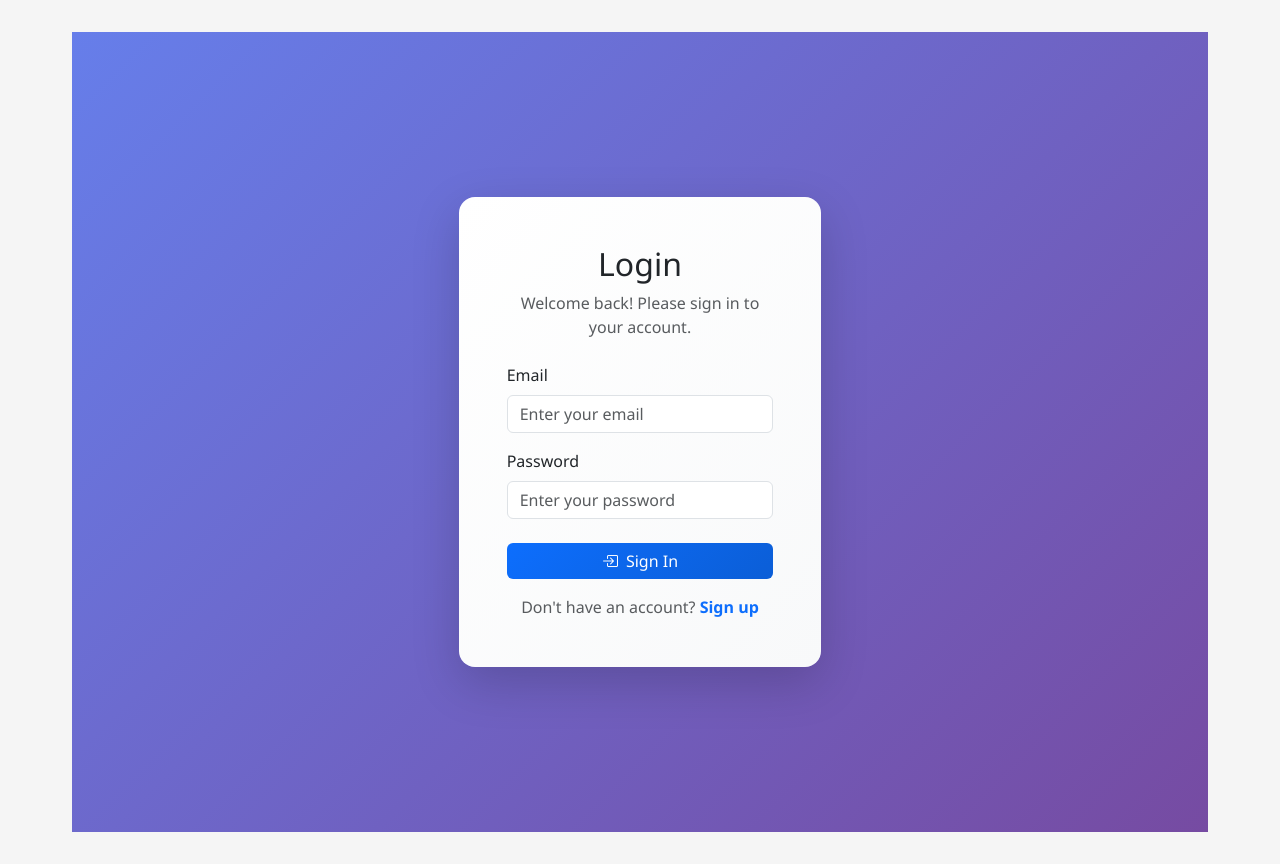
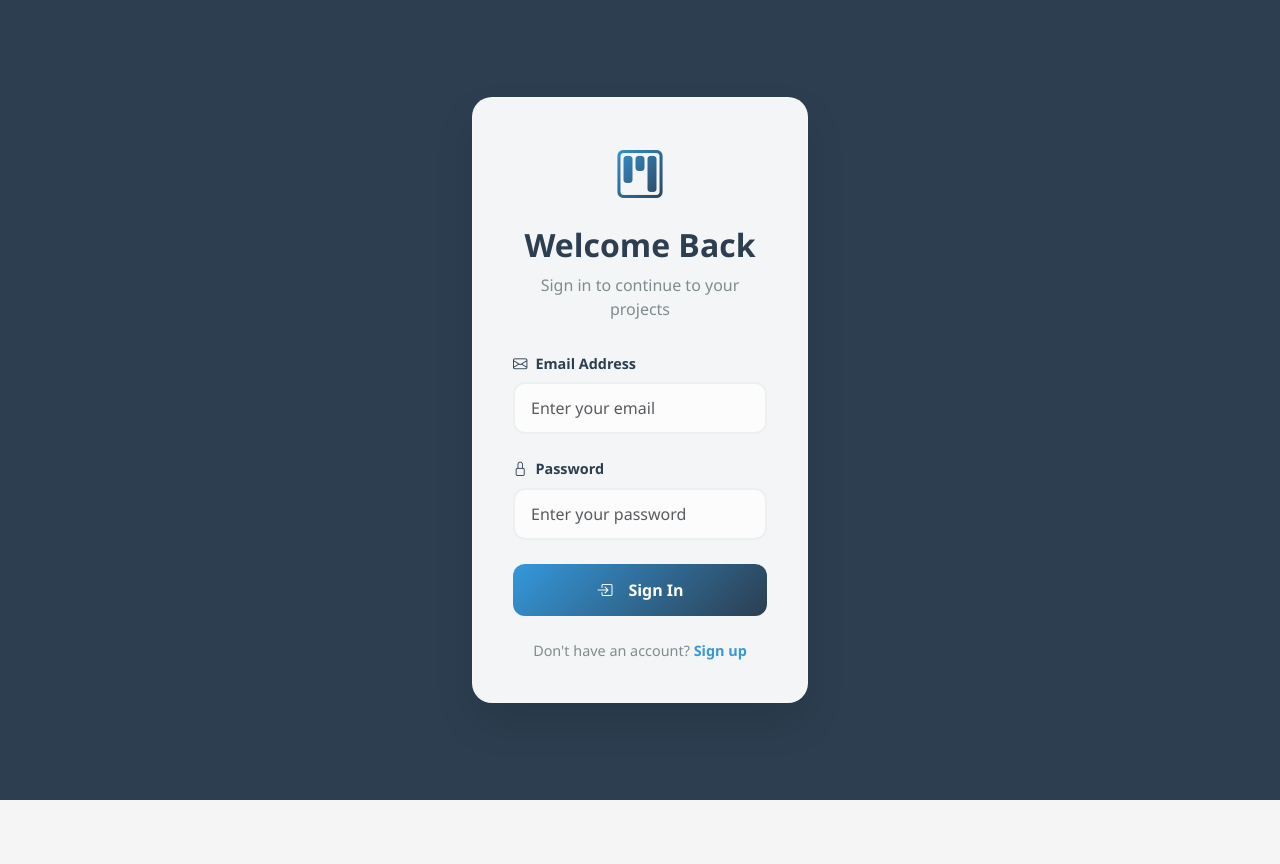
Before and after one commit to TrialAndErrror/project_planning, a Vue app in the folder frontend/: page /login in a window 1280 px wide. After the commit the page ends 800 px from the top, so only its background shows below. Built offline with nearby package versions, Linux system fonts and the light colour scheme; no server answers.

Commit message:
Update login page styling

```diff
--- a/frontend/package.json
+++ b/frontend/package.json
@@ -4,7 +4,7 @@
   "version": "0.0.0",
   "type": "module",
   "scripts": {
-    "dev": "vite",
+    "dev": "VITE_API_URL=http://localhost:8000 vite",
     "build": "tsc --noEmit && vite build",
     "preview": "vite preview",
     "type-check": "tsc --noEmit"
--- a/frontend/src/App.vue
+++ b/frontend/src/App.vue
@@ -1,7 +1,12 @@
 <template>
   <div id="app">
+
+
     <nav v-if="authStore.isAuthenticated" class="navbar">
-      <div class="nav-brand">Project Planning</div>
+      <div class="nav-brand">
+        <i class="bi bi-kanban me-2"></i>
+        Project Planning
+      </div>
       <div class="nav-links">
         <router-link to="/projects" class="nav-link">Projects</router-link>
         <button @click="logout" class="nav-link logout-btn">Logout</button>
@@ -16,11 +21,14 @@
 
 <script setup lang="ts">
 import { useAuthStore } from '@/stores/auth'
+import { useRouter } from 'vue-router'
 
 const authStore = useAuthStore()
+const router = useRouter()
 
 const logout = async () => {
   await authStore.logout()
+  router.push('/login')
 }
 </script>
 
@@ -49,11 +57,22 @@ body {
   justify-content: space-between;
   align-items: center;
   box-shadow: 0 2px 4px rgba(0,0,0,0.1);
+  position: relative;
+  z-index: 1000;
 }
 
 .nav-brand {
   font-size: 1.5rem;
   font-weight: bold;
+  display: flex;
+  align-items: center;
+  color: white;
+  text-decoration: none;
+  transition: all 0.3s ease;
+}
+
+.nav-brand:hover {
+  color: #3498db;
 }
 
 .nav-links {
@@ -65,13 +84,33 @@ body {
 .nav-link {
   color: white;
   text-decoration: none;
-  padding: 0.5rem 1rem;
-  border-radius: 4px;
-  transition: background-color 0.3s;
+  padding: 0.75rem 1.25rem;
+  border-radius: 8px;
+  transition: all 0.3s ease;
+  font-weight: 500;
+  position: relative;
+  overflow: hidden;
 }
 
 .nav-link:hover {
-  background-color: #34495e;
+  background-color: rgba(255, 255, 255, 0.1);
+  transform: translateY(-1px);
+  box-shadow: 0 4px 8px rgba(0, 0, 0, 0.2);
+}
+
+.nav-link::before {
+  content: '';
+  position: absolute;
+  top: 0;
+  left: -100%;
+  width: 100%;
+  height: 100%;
+  background: linear-gradient(90deg, transparent, rgba(255, 255, 255, 0.2), transparent);
+  transition: left 0.5s;
+}
+
+.nav-link:hover::before {
+  left: 100%;
 }
 
 .logout-btn {
@@ -82,8 +121,6 @@ body {
 }
 
 .main-content {
-  padding: 2rem;
-  max-width: 1200px;
   margin: 0 auto;
 }
 
--- a/frontend/src/stores/auth.ts
+++ b/frontend/src/stores/auth.ts
@@ -118,7 +118,6 @@ export const useAuthStore = defineStore('auth', () => {
         delete api.defaults.headers.common['Authorization']
       }
     } catch (error: any) {
-      console.error('Auth check error:', error)
       // Clear invalid token
       token.value = null
       user.value = null
--- a/frontend/src/stores/project.ts
+++ b/frontend/src/stores/project.ts
@@ -357,7 +357,9 @@ export const useProjectStore = defineStore('project', () => {
   const getTasksWithoutStage = (): Task[] => {
     if (!currentProject.value) return []
     // Get all tasks that don't have a stage assigned
-    return currentProject.value.tasks?.filter(task => !task.stage || task.stage === null) || []
+    // Check if tasks property exists, otherwise return empty array
+    if (!currentProject.value.tasks) return []
+    return currentProject.value.tasks.filter(task => !task.stage || task.stage === null)
   }
 
 
--- a/frontend/src/views/Login.vue
+++ b/frontend/src/views/Login.vue
@@ -1,17 +1,25 @@
 <template>
-  <div class="login-container">
-    <div class="row justify-content-center align-items-center min-vh-100">
-      <div class="col-12 col-sm-8 col-md-6 col-lg-4">
-        <div class="card shadow-lg border-0 login-card">
-          <div class="card-body p-4 p-md-5">
-            <div class="text-center mb-4">
-              <h1 class="h2 text-dark mb-2">Login</h1>
-              <p class="text-muted mb-0">Welcome back! Please sign in to your account.</p>
+  <div class="login-page" :class="{ 'login-shake': loading, 'login-success': loginSuccess }">
+    <!-- Background that will transform into navbar -->
+    <div class="login-background" :class="{ 'background-pull-up': loginSuccess }"></div>
+
+    <!-- Login Form Container -->
+    <div class="login-form-container" :class="{ 'form-fade-out': loginSuccess }">
+      <div class="login-form-wrapper">
+        <div class="login-form-card">
+          <div class="login-header">
+            <div class="logo-container">
+              <i class="bi bi-kanban logo-icon"></i>
+            </div>
+            <h1 class="login-title">Welcome Back</h1>
+            <p class="login-subtitle">Sign in to continue to your projects</p>
           </div>
 
-            <form @submit.prevent="handleLogin">
-              <div class="mb-3">
-                <label for="email" class="form-label">Email</label>
+          <form @submit.prevent="handleLogin" class="login-form">
+            <div class="form-group">
+              <label for="email" class="form-label">
+                <i class="bi bi-envelope me-2"></i>Email Address
+              </label>
               <input
                 type="email"
                 id="email"
@@ -19,11 +27,14 @@
                 required
                 placeholder="Enter your email"
                 class="form-control"
+                :disabled="loading"
               />
             </div>
 
-              <div class="mb-4">
-                <label for="password" class="form-label">Password</label>
+            <div class="form-group">
+              <label for="password" class="form-label">
+                <i class="bi bi-lock me-2"></i>Password
+              </label>
               <input
                 type="password"
                 id="password"
@@ -31,33 +42,32 @@
                 required
                 placeholder="Enter your password"
                 class="form-control"
+                :disabled="loading"
               />
             </div>
 
-              <div v-if="error" class="alert alert-danger mb-4" role="alert">
+            <div v-if="error" class="error-message" :class="{ 'error-shake': error }">
               <i class="bi bi-exclamation-triangle me-2"></i>
               {{ error }}
             </div>
 
-              <button type="submit" class="btn btn-primary w-100 mb-3" :disabled="loading">
-                <span v-if="loading" class="d-flex align-items-center justify-content-center">
-                  <div class="spinner-border spinner-border-sm me-2" role="status">
-                    <span class="visually-hidden">Loading...</span>
-                  </div>
-                  Signing in...
+            <button type="submit" class="login-button" :disabled="loading">
+              <span v-if="loading" class="button-content">
+                <div class="spinner"></div>
+                <span>Signing in...</span>
               </span>
-                <span v-else>
-                  <i class="bi bi-box-arrow-in-right me-2"></i>Sign In
+              <span v-else class="button-content">
+                <i class="bi bi-box-arrow-in-right me-2"></i>
+                Sign In
               </span>
             </button>
           </form>
 
-            <div class="text-center">
-              <p class="text-muted mb-0">
+          <div class="login-footer">
+            <p class="signup-text">
               Don't have an account?
-                <router-link to="/register" class="text-decoration-none fw-semibold">Sign up</router-link>
+              <router-link to="/register" class="signup-link">Sign up</router-link>
             </p>
-            </div>
           </div>
         </div>
       </div>
@@ -77,6 +87,7 @@ const email = ref('')
 const password = ref('')
 const loading = ref(false)
 const error = ref('')
+const loginSuccess = ref(false)
 
 const handleLogin = async () => {
   loading.value = true
@@ -85,7 +96,11 @@ const handleLogin = async () => {
   const result = await authStore.login(email.value, password.value)
 
   if (result.success) {
+    loginSuccess.value = true
+    // Wait for animation to complete before redirecting
+    setTimeout(() => {
       router.push('/')
+    }, 1500)
   } else {
     error.value = result.error?.non_field_errors?.[0] ||
                  result.error?.email?.[0] ||
@@ -98,51 +113,284 @@ const handleLogin = async () => {
 </script>
 
 <style scoped>
-.login-container {
-  background: linear-gradient(135deg, #667eea 0%, #764ba2 100%);
+.login-page {
+  position: relative;
   min-height: 100vh;
+  overflow: hidden;
+  background: #2c3e50;
+  display: flex;
+  align-items: center;
+  justify-content: center;
 }
 
-.login-card {
-  background: linear-gradient(135deg, #ffffff 0%, #f8f9fa 100%);
-  border-radius: 1rem;
-  transition: transform 0.2s ease-in-out, box-shadow 0.2s ease-in-out;
+/* Background that transforms into navbar */
+.login-background {
+  position: absolute;
+  top: 0;
+  left: 0;
+  right: 0;
+  bottom: 0;
+  background: #2c3e50;
+  z-index: 1;
+  transition: transform 1.5s cubic-bezier(0.4, 0, 0.2, 1);
+  box-shadow: 0 2px 4px rgba(0,0,0,0.1);
 }
 
-.login-card:hover {
-  transform: translateY(-2px);
-  box-shadow: 0 1rem 3rem rgba(0, 0, 0, 0.2) !important;
+.background-pull-up {
+  transform: translateY(-4rem); /* Stop at navbar height */
+}
+
+/* Login Form Container */
+.login-form-container {
+  position: relative;
+  z-index: 10;
+  width: 100%;
+  max-width: 400px;
+  padding: 2rem;
+  transition: opacity 0.8s ease, transform 0.8s ease;
+}
+
+.form-fade-out {
+  opacity: 0;
+  transform: translateY(-20px);
+}
+
+.login-form-wrapper {
+  width: 100%;
+}
+
+.login-form-card {
+  background: rgba(255, 255, 255, 0.95);
+  backdrop-filter: blur(10px);
+  border-radius: 20px;
+  padding: 2.5rem;
+  box-shadow: 0 20px 40px rgba(0, 0, 0, 0.1);
+  border: 1px solid rgba(255, 255, 255, 0.2);
+  transition: all 0.3s ease;
+}
+
+.login-form-card:hover {
+  transform: translateY(-5px);
+  box-shadow: 0 25px 50px rgba(0, 0, 0, 0.15);
+}
+
+/* Header */
+.login-header {
+  text-align: center;
+  margin-bottom: 2rem;
+}
+
+.logo-container {
+  margin-bottom: 1rem;
+}
+
+.logo-icon {
+  font-size: 3rem;
+  color: #2c3e50;
+  background: linear-gradient(135deg, #3498db, #2c3e50);
+  -webkit-background-clip: text;
+  -webkit-text-fill-color: transparent;
+  background-clip: text;
+}
+
+.login-title {
+  font-size: 2rem;
+  font-weight: 700;
+  color: #2c3e50;
+  margin-bottom: 0.5rem;
+}
+
+.login-subtitle {
+  color: #7f8c8d;
+  font-size: 1rem;
+  margin: 0;
+}
+
+/* Form */
+.login-form {
+  margin-bottom: 1.5rem;
+}
+
+.form-group {
+  margin-bottom: 1.5rem;
+}
+
+.form-label {
+  display: block;
+  font-weight: 600;
+  color: #2c3e50;
+  margin-bottom: 0.5rem;
+  font-size: 0.9rem;
+}
+
+.form-control {
+  width: 100%;
+  padding: 0.75rem 1rem;
+  border: 2px solid #ecf0f1;
+  border-radius: 12px;
+  font-size: 1rem;
+  transition: all 0.3s ease;
+  background: rgba(255, 255, 255, 0.8);
 }
 
 .form-control:focus {
-  border-color: #0d6efd;
-  box-shadow: 0 0 0 0.25rem rgba(13, 110, 253, 0.25);
+  outline: none;
+  border-color: #3498db;
+  box-shadow: 0 0 0 3px rgba(52, 152, 219, 0.1);
+  background: rgba(255, 255, 255, 1);
 }
 
-.btn-primary {
-  background: linear-gradient(135deg, #0d6efd 0%, #0b5ed7 100%);
+.form-control:disabled {
+  opacity: 0.7;
+  cursor: not-allowed;
+}
+
+/* Error Message */
+.error-message {
+  background: rgba(231, 76, 60, 0.1);
+  color: #e74c3c;
+  padding: 0.75rem 1rem;
+  border-radius: 12px;
+  margin-bottom: 1rem;
+  border: 1px solid rgba(231, 76, 60, 0.2);
+  font-size: 0.9rem;
+  display: flex;
+  align-items: center;
+}
+
+.error-shake {
+  animation: errorShake 0.5s ease-in-out;
+}
+
+/* Login Button */
+.login-button {
+  width: 100%;
+  padding: 0.875rem 1.5rem;
+  background: linear-gradient(135deg, #3498db, #2c3e50);
+  color: white;
   border: none;
+  border-radius: 12px;
+  font-size: 1rem;
+  font-weight: 600;
+  cursor: pointer;
+  transition: all 0.3s ease;
+  position: relative;
+  overflow: hidden;
+}
+
+.login-button:hover:not(:disabled) {
+  transform: translateY(-2px);
+  box-shadow: 0 10px 20px rgba(52, 152, 219, 0.3);
+}
+
+.login-button:disabled {
+  opacity: 0.8;
+  cursor: not-allowed;
+  transform: none;
+}
+
+.button-content {
+  display: flex;
+  align-items: center;
+  justify-content: center;
+  gap: 0.5rem;
+}
+
+/* Spinner */
+.spinner {
+  width: 20px;
+  height: 20px;
+  border: 2px solid rgba(255, 255, 255, 0.3);
+  border-top: 2px solid white;
+  border-radius: 50%;
+  animation: spin 1s linear infinite;
+}
+
+/* Footer */
+.login-footer {
+  text-align: center;
+}
+
+.signup-text {
+  color: #7f8c8d;
+  margin: 0;
+  font-size: 0.9rem;
+}
+
+.signup-link {
+  color: #3498db;
+  text-decoration: none;
+  font-weight: 600;
+  transition: color 0.3s ease;
+}
+
+.signup-link:hover {
+  color: #2c3e50;
+}
+
+/* Animations */
+@keyframes spin {
+  0% { transform: rotate(0deg); }
+  100% { transform: rotate(360deg); }
+}
+
+@keyframes errorShake {
+  0%, 100% { transform: translateX(0); }
+  25% { transform: translateX(-5px); }
+  75% { transform: translateX(5px); }
+}
+
+/* Shake animation during login */
+.login-shake {
+  animation: loginShake 0.5s ease-in-out;
+}
+
+@keyframes loginShake {
+  0%, 100% { transform: translateX(0); }
+  25% { transform: translateX(-10px); }
+  75% { transform: translateX(10px); }
+}
+
+/* Responsive Design */
+@media (max-width: 480px) {
+  .login-form-container {
+    padding: 1rem;
+  }
+
+  .login-form-card {
+    padding: 2rem;
+  }
+
+  .login-title {
+    font-size: 1.75rem;
+  }
+
+  .logo-icon {
+    font-size: 2.5rem;
+  }
+}
+
+/* Smooth transitions for all interactive elements */
+* {
   transition: all 0.3s ease;
 }
 
-.btn-primary:hover:not(:disabled) {
-  background: linear-gradient(135deg, #0b5ed7 0%, #0a58ca 100%);
-  transform: translateY(-1px);
-  box-shadow: 0 0.5rem 1rem rgba(13, 110, 253, 0.3);
+/* Focus states for accessibility */
+.form-control:focus,
+.login-button:focus {
+  outline: 2px solid #3498db;
+  outline-offset: 2px;
 }
 
-.btn-primary:disabled {
-  opacity: 0.7;
-  transform: none;
+/* Loading state enhancements */
+.login-button:disabled .button-content {
+  opacity: 0.8;
 }
 
-@media (max-width: 767.98px) {
-  .login-card {
-    margin: 1rem;
-  }
-
-  .card-body {
-    padding: 2rem !important;
+/* Backdrop blur fallback */
+@supports not (backdrop-filter: blur(10px)) {
+  .login-form-card {
+    background: rgba(255, 255, 255, 0.98);
   }
 }
 </style>
```
Also changed, not shown: frontend/src/types/index.ts (+12 -0 lines), frontend/src/views/ProjectDetail.vue (+11 -8 lines), frontend/src/views/Register.vue (+5 -4 lines). Lines whose indentation alone changed are shown as unchanged.
